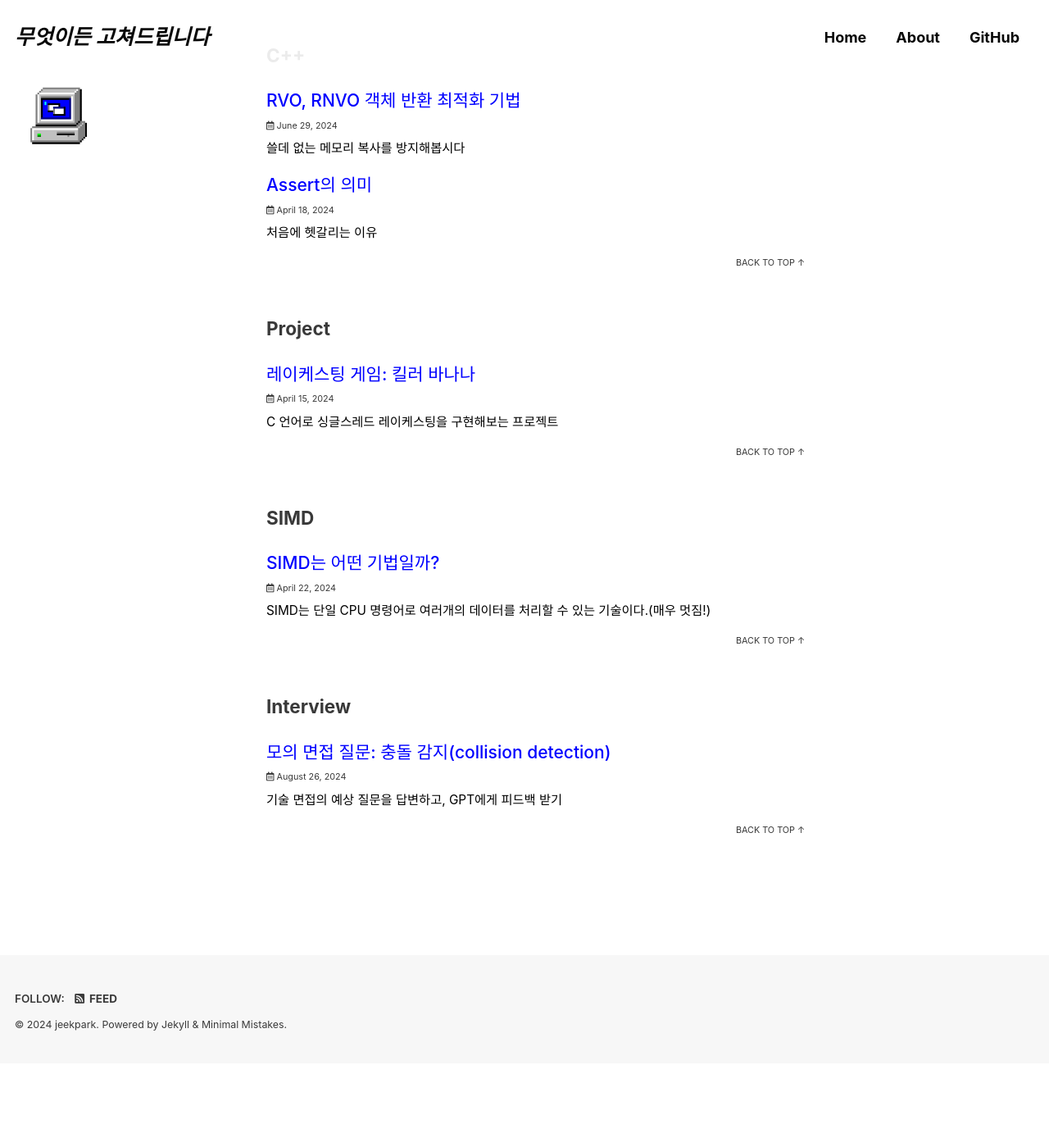
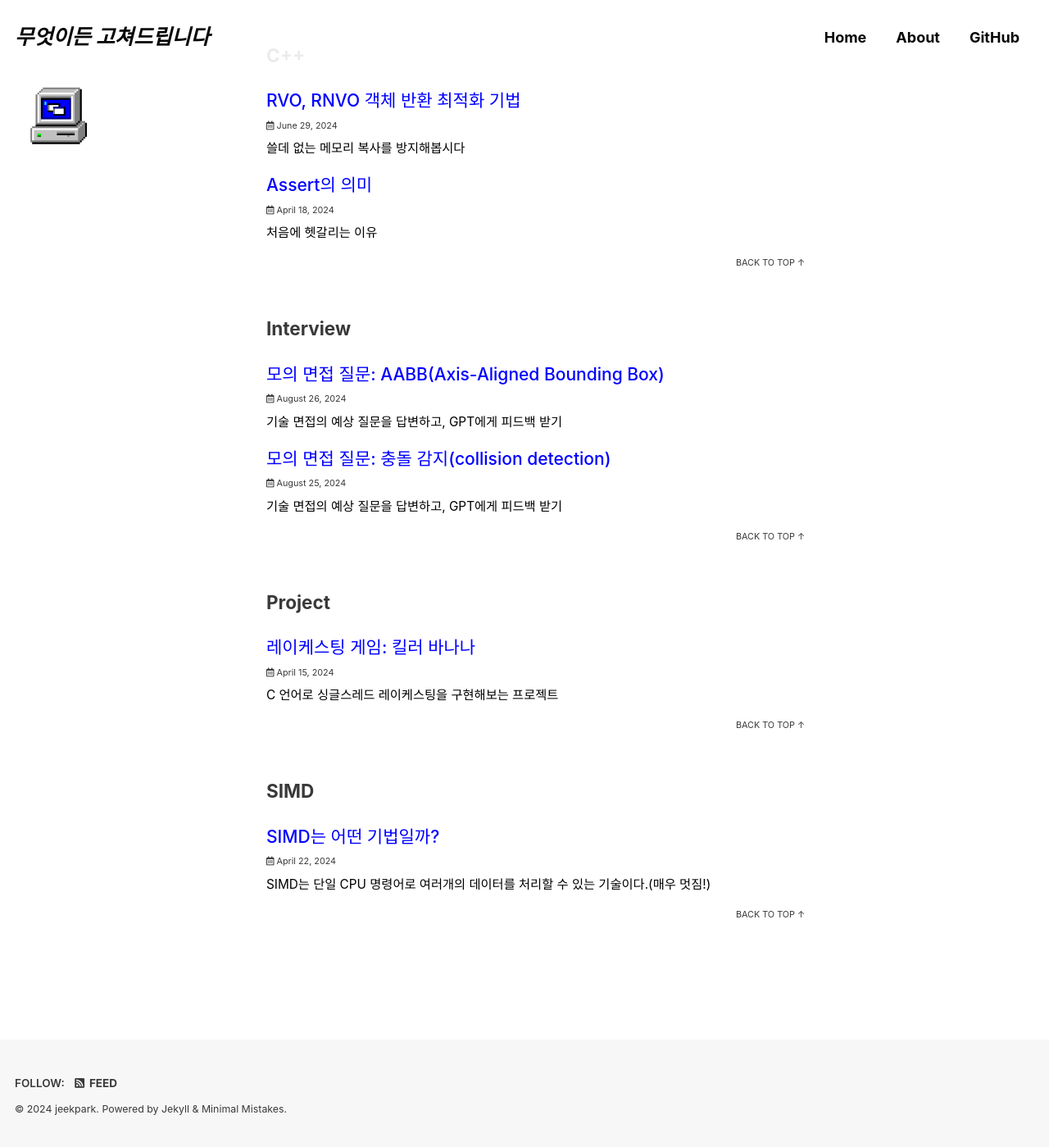
Before and after one commit to jeekpark/jeekpark.github.io, a Jekyll site: the page built from _pages/categories-archive.md, in a window 1280 px wide and 1400 px high, scrolled down 2767 px. Shown: the whole window at 82% size. Built offline with Jekyll 4.4.1, drawn with Linux system fonts in a browser that asks for light colours; cached includes are drawn as plain includes; some web fonts are replaced; before the commit the page ends 4064 px from its top, so only the background shows below that; part of the change alters nothing that is shown.

Commit message:
Update: 2024-08-26

```diff
--- a/_posts/2024-08-26-interview-collision-detection.md
+++ b/_posts/2024-08-25-interview-collision-detection copy.md
@@ -12,8 +12,8 @@ permalink: /categories/interview/collision-detection/
 toc: true
 toc_sticky: true
 
-date: 2024-08-26
-last_modified_at: 2024-08-26
+date: 2024-08-25
+last_modified_at: 2024-08-25
 ---
 
 # 예상 질문
--- /dev/null
+++ b/_posts/2024-08-26-interview-aabb.md
@@ -0,0 +1,48 @@
+---
+title: "모의 면접 질문: AABB(Axis-Aligned Bounding Box)"
+excerpt: "기술 면접의 예상 질문을 답변하고, GPT에게 피드백 받기"
+
+categories:
+  - Interview
+tags:
+  - []
+
+permalink: /categories/interview/aabb/
+
+toc: true
+toc_sticky: true
+
+date: 2024-08-26
+last_modified_at: 2024-08-26
+---
+
+# 예상 질문
+게임 엔진에서 객체 간의 충돌을 처리하기 위해 AABB(Axis-Aligned Bounding Box) 충돌 감지 방식을 사용한다고 가정해봅시다. AABB 충돌 감지의 기본 개념을 설명하고, 이 방식을 활용한 충돌 감지의 장점과 단점을 설명해주세요.
+
+# 나의 답변
+기본적으로 게임 캐릭터와 오브젝트들은 복잡한 메쉬를 가지고 있습니다. 하지만 메쉬를 기반으로 충돌체가 만들어지고 충돌 처리를 이룰려면 복잡한 계산과정이 필요합니다.
+
+이에 따라 대략적으로 간단하게 계산하면서 유용할 수 있는 방법이 AABB입니다. AABB는 정렬된 축으로만 충돌체를 만들어 유클리드 공간 내에서 X,Y,Z축 기준으로 충돌체가 만들어집니다. 이를 기반으로 충돌이 되고 있는지 확인하는 연산량은 메쉬 콜라이더보다 매우 간단해집니다.
+
+간단히 설명하자면, 두 메쉬콜라이더말고 두 직사각형(AABB, Box)의 콜라이더가 있다고 가정한다면 두 물체가 충돌하고 있는지 확인하는 법은 매우 간단해집니다. 이때 두 직사각형은 축이 정렬되어야합니다. 보통 X,Y축에 직각인 직사각형을 사용합니다.
+
+단점으로는 메쉬콜라이더보다 부정확한 충돌감지가 일어납니다. 실제 메쉬와 무관한 형태의 충돌이 발생할 수 있기 때문입니다. 따라서 이를 보완하기 위해 BOX콜라이더를 하나만 쓰는것이 아니라 메쉬의 모양대로 좀더 분할하여 충돌체를 만들기도 합니다.
+
+대표적으로 오버워치, 발로란트같은 게임에서는 메쉬를 이용한 콜라이더보다 더욱 간단한 형태의 BOX콜라이더를 여러개를 구성하여 사용합니다. 이를 통해 단점을 어느정도 보완하면서 적은 연산량을 확보할 수 있습니다.
+
+# 피드백
+좋은 설명이었습니다! 이제 답변에 대해 몇 가지 비판적 피드백을 드리겠습니다.
+
+1. AABB의 정의와 설명:
+AABB에 대한 기본 개념을 잘 설명해 주셨습니다. 그러나 좀 더 명확하게 설명할 수 있습니다. AABB는 각각의 객체를 포함하는 최소한의 직사각형(또는 박스)을 의미하며, 이는 축에 정렬된 상태로 유지됩니다. 메쉬 콜라이더보다 계산이 간단하다는 점을 강조하셨지만, AABB의 단순함을 보다 직접적으로 언급하는 것이 좋습니다. 예를 들어, AABB 충돌 감지는 단순히 각 축(X, Y, Z)에서 두 AABB의 최소 및 최대 경계를 비교하여 겹치는지를 확인하는 과정이라는 점을 더 명확히 할 수 있습니다.
+
+2. 장점에 대한 추가 설명:
+AABB의 장점을 연산의 단순성으로 설명하셨는데, 여기에서 더 나아가서 이 연산이 실시간 게임에서 매우 중요한 성능 이점을 제공한다는 점을 언급할 수 있습니다. 예를 들어, 많은 객체들이 있는 복잡한 장면에서도 AABB 충돌 감지는 빠르고 효율적입니다. 이는 특히, 게임 프레임 레이트에 중요한 영향을 미치는 경우가 많습니다.
+
+3. 단점과 해결 방법:
+AABB의 단점으로 메쉬와 무관한 형태의 충돌이 발생할 수 있다는 점을 잘 지적하셨습니다. 그러나, 이 문제를 해결하기 위해 여러 개의 박스를 사용하는 방법을 설명하면서 구체적인 예시를 들었는데, 이 부분에서 "오버워치"나 "발로란트"와 같은 특정 게임을 언급하는 것은 다소 추상적일 수 있습니다. 게임 엔진에서 실제로 어떻게 적용되는지, 예를 들어 "캐릭터의 각 관절마다 AABB를 부여하여 보다 정확한 충돌 감지를 한다"와 같은 기술적인 접근을 추가하는 것이 더 좋을 수 있습니다.
+
+4. 매끄러운 흐름:
+전체적인 답변의 흐름이 약간 끊어질 수 있는 부분이 있습니다. 예를 들어, "이때 두 직사각형은 축이 정렬되어야합니다"라는 문장은 문맥적으로 자연스럽게 연결되도록 재배치할 수 있습니다. 처음부터 AABB가 축 정렬된 박스라는 사실을 강조하고, 이후에 해당 방법의 장단점을 다루는 것이 더 명확할 수 있습니다.
+
+결론적으로, 개념 설명과 실제 사용 사례를 적절히 연결하셨지만, 더 명확한 기술적 설명과 예시의 구체성이 보완된다면 훨씬 강력한 답변이 될 것입니다.
```
